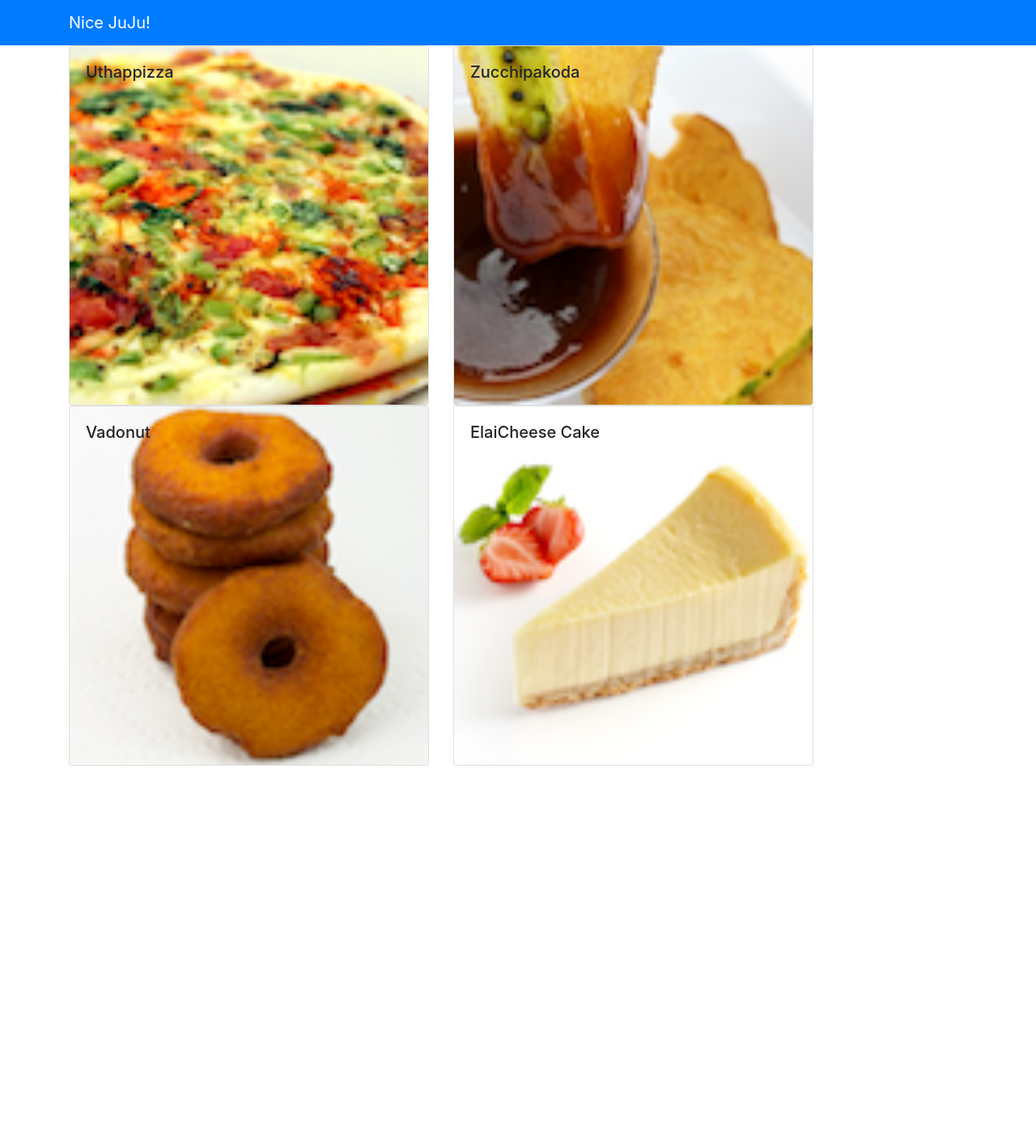
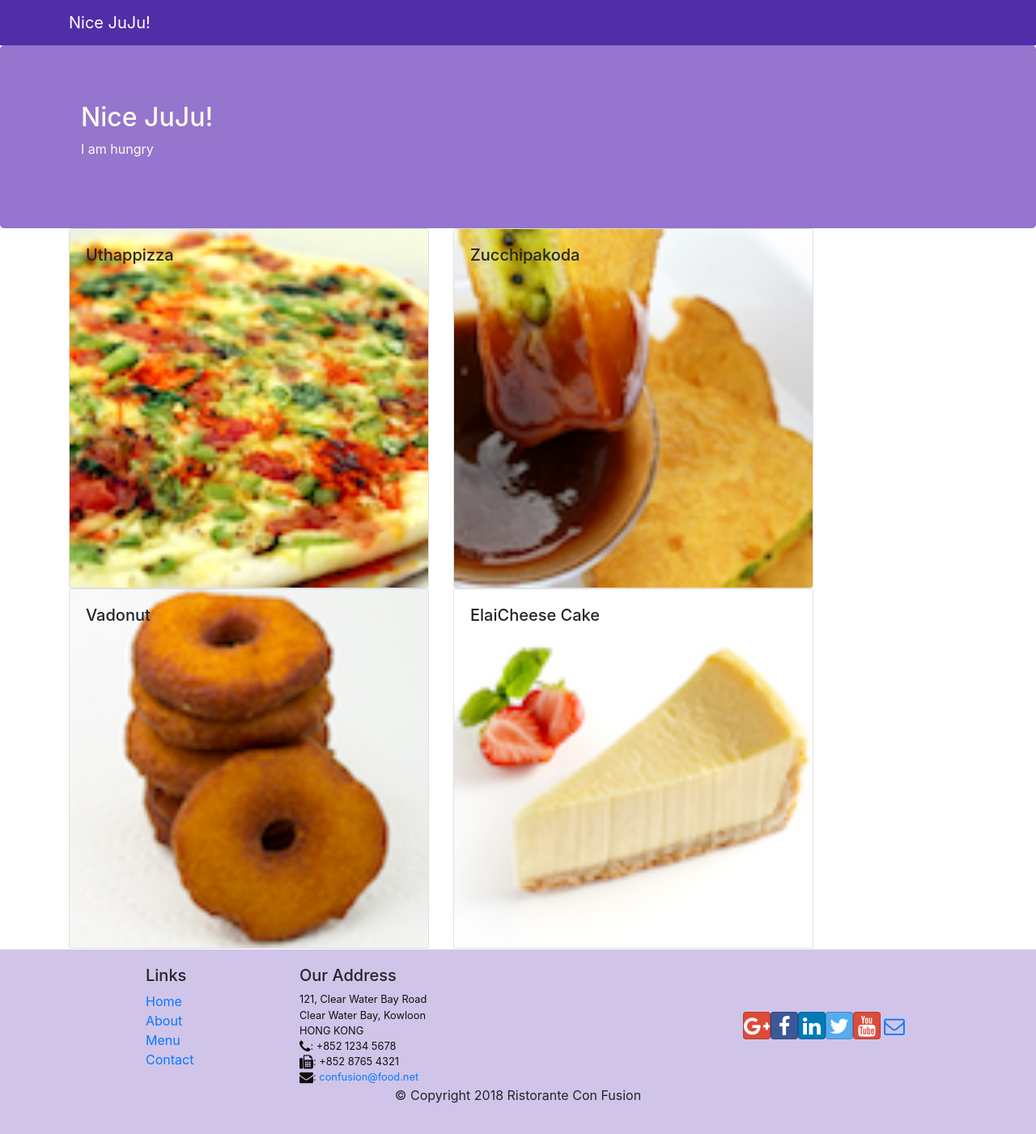
Before and after one commit to Sichao25/juju, a React (Create React App) app: page /contactus in a window 1280 px wide. Shown: the whole page at 81% size. Before the commit the page ends 947 px from the top, so only its background shows below. Built offline with nearby package versions, Linux system fonts and the light colour scheme.

Commit message:
create header and footer

```diff
--- a/package.json
+++ b/package.json
@@ -7,6 +7,8 @@
     "@testing-library/react": "^9.5.0",
     "@testing-library/user-event": "^7.2.1",
     "bootstrap": "^4.0.0",
+    "bootstrap-social": "^5.1.1",
+    "font-awesome": "^4.7.0",
     "react": "^16.13.1",
     "react-dom": "^16.13.1",
     "react-popper": "^0.9.2",
--- /dev/null
+++ b/src/App.css
@@ -0,0 +1,33 @@
+.row-header{
+    margin:0px auto;
+    padding:0px auto;
+}
+
+.row-content {
+    margin:0px auto;
+    padding: 50px 0px 50px 0px;
+    border-bottom: 1px ridge;
+    min-height:400px;
+}
+
+.footer{
+    background-color: #D1C4E9;
+    margin:0px auto;
+    padding: 20px 0px 20px 0px;
+}
+.jumbotron {
+    padding:70px 30px 70px 30px;
+    margin:0px auto;
+    background: #9575CD ;
+    color:floralwhite;
+}
+
+address{
+    font-size:80%;
+    margin:0px;
+    color:#0f0f0f;
+}
+
+.navbar-dark {
+    background-color: #512DA8;
+}
--- a/src/App.js
+++ b/src/App.js
@@ -1,5 +1,6 @@
 import React from 'react';
 import { Component } from 'react';
+import './App.css';
 import Main from './components/MainComponent';
 
 
--- /dev/null
+++ b/src/components/FooterComponent.js
@@ -0,0 +1,50 @@
+import React from 'react';
+
+function Footer(props) {
+    return(
+    <div className="footer">
+        <div className="container">
+            <div className="row justify-content-center">
+                <div className="col-4 offset-1 col-sm-2">
+                    <h5>Links</h5>
+                    <ul className="list-unstyled">
+                        <li><a href="#">Home</a></li>
+                        <li><a href="#">About</a></li>
+                        <li><a href="#">Menu</a></li>
+                        <li><a href="contactus.html">Contact</a></li>
+                    </ul>
+                </div>
+                <div className="col-7 col-sm-5">
+                    <h5>Our Address</h5>
+                    <address>
+		              121, Clear Water Bay Road<br />
+		              Clear Water Bay, Kowloon<br />
+		              HONG KONG<br />
+		              <i className="fa fa-phone fa-lg"></i>: +852 1234 5678<br />
+		              <i className="fa fa-fax fa-lg"></i>: +852 8765 4321<br />
+		              <i className="fa fa-envelope fa-lg"></i>: <a href="mailto:confusion@food.net">
+                         confusion@food.net</a>
+                    </address>
+                </div>
+                <div className="col-12 col-sm-4 align-self-center">
+                    <div className="text-center">
+                        <a className="btn btn-social-icon btn-google" href="http://google.com/+"><i className="fa fa-google-plus"></i></a>
+                        <a className="btn btn-social-icon btn-facebook" href="http://www.facebook.com/profile.php?id="><i className="fa fa-facebook"></i></a>
+                        <a className="btn btn-social-icon btn-linkedin" href="http://www.linkedin.com/in/"><i className="fa fa-linkedin"></i></a>
+                        <a className="btn btn-social-icon btn-twitter" href="http://twitter.com/"><i className="fa fa-twitter"></i></a>
+                        <a className="btn btn-social-icon btn-google" href="http://youtube.com/"><i className="fa fa-youtube"></i></a>
+                        <a className="btn btn-social-icon" href="mailto:"><i className="fa fa-envelope-o"></i></a>
+                    </div>
+                </div>
+            </div>
+            <div className="row justify-content-center">
+                <div className="col-auto">
+                    <p>© Copyright 2018 Ristorante Con Fusion</p>
+                </div>
+            </div>
+        </div>
+    </div>
+    );
+}
+
+export default Footer;
--- /dev/null
+++ b/src/components/HeaderCompnent.js
@@ -0,0 +1,28 @@
+import React, { Component } from 'react';
+import {Navbar,NavbarBrand,Jumbotron} from 'reactstrap';
+
+class Header extends Component {
+    render() {
+        return(
+            <React.Fragment>
+                <Navbar dark>
+                    <div className="container">
+                        <NavbarBrand href="/">Nice JuJu!</NavbarBrand>
+                    </div>
+                </Navbar>
+                <Jumbotron>
+                    <div className="container">
+                        <div className="row row-header">
+                            <div className="col-12 col-sm-6">
+                                <h2>Nice JuJu!</h2>
+                                <p>I am hungry</p>
+                            </div>
+                        </div>
+                    </div>
+                </Jumbotron>
+            </React.Fragment>
+        );
+    }
+}
+
+export default Header;
--- a/src/components/MainComponent.js
+++ b/src/components/MainComponent.js
@@ -1,6 +1,7 @@
 import React from 'react';
 import { Component } from 'react';
-import {Navbar,NavbarBrand} from 'reactstrap';
+import Header from './HeaderCompnent';
+import Footer from './FooterComponent';
 import Menu from './MenuComponent';
 import Dishdetail from "./DishdetailComponent";
 import { DISHES } from '../shared/dishes';
@@ -22,13 +23,10 @@ class Main extends Component {
   render (){
     return (
       <div>
-        <Navbar dark color="primary">
-          <div className="container">
-            <NavbarBrand href="/">Nice JuJu!</NavbarBrand>
-          </div>
-        </Navbar>
+        <Header />
         <Menu dishes={this.state.dishes} onClick={(dishId) => this.onDishSelect(dishId)} />
         <Dishdetail selectedDish={this.state.dishes.filter((dish) => dish.id===this.state.selectedDish)[0]}/>
+        <Footer/>
       </div>
     );
   }
--- a/src/index.js
+++ b/src/index.js
@@ -1,6 +1,8 @@
 import React from 'react';
 import ReactDOM from 'react-dom';
 import 'bootstrap/dist/css/bootstrap.min.css';
+import 'font-awesome/css/font-awesome.min.css';
+import 'bootstrap-social/bootstrap-social.css';
 import './index.css';
 import App from './App';
 import * as serviceWorker from './serviceWorker';
```
Also changed, not shown: 1 other file (tests, documents, lock files or other folders).
